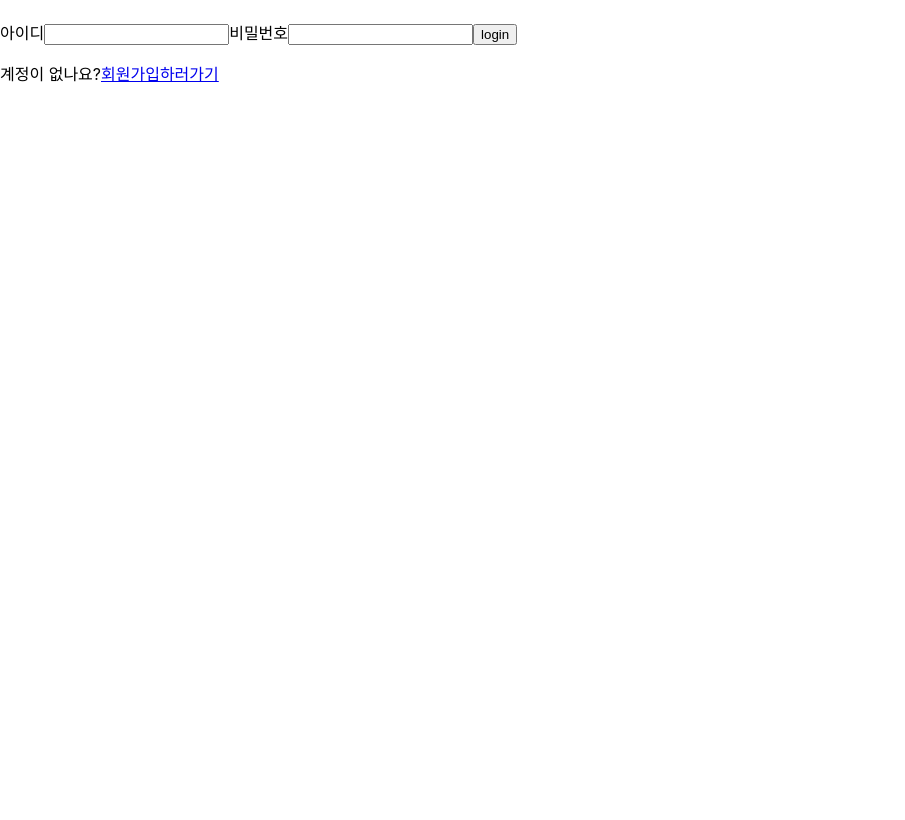
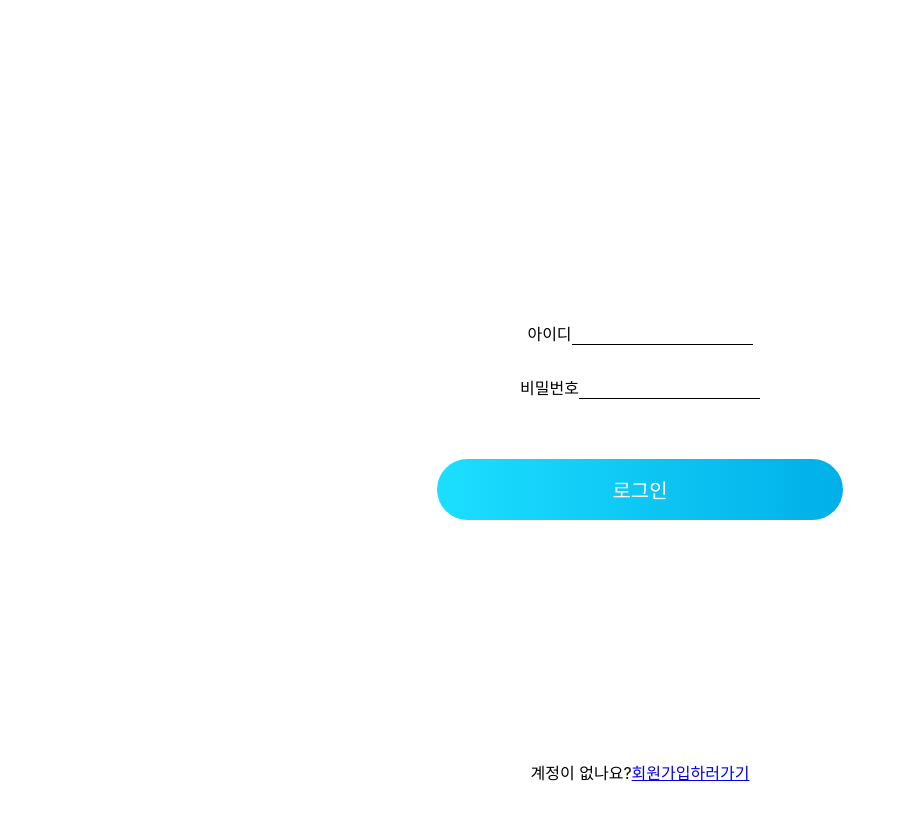
Before and after one commit to DevPetition/DevPetition-web, a React (Create React App) app: page / in a window 1280 px wide. Shown: the whole page, without its empty margins (0-905 px from the left). Built offline with nearby package versions, Linux system fonts and the light colour scheme.

Commit message:
style: login

```diff
--- a/public/index.html
+++ b/public/index.html
@@ -24,6 +24,16 @@
       work correctly both with client-side routing and a non-root public URL.
       Learn how to configure a non-root public URL by running `npm run build`.
     -->
+    <style>
+      html,
+      body,
+      #root {
+        height: 100%;
+        margin: 0;
+        padding: 0;
+        width: 100%;
+      }
+    </style>
     <title>React App</title>
   </head>
   <body>
--- a/src/components/LoginInput.jsx
+++ b/src/components/LoginInput.jsx
@@ -1,5 +1,6 @@
 import React, { useState } from "react";
 import { Link } from "react-router-dom";
+import "../styles/LoginInput.css";
 
 const LoginInput = () => {
   const [id, setID] = useState("");
@@ -18,22 +19,32 @@ const LoginInput = () => {
   };
 
   return (
-    <>
-      <form onSubmit={onSubmit}>
+    <div className="maxSize">
+      <form onSubmit={onSubmit} className="userIDPW">
         <label>
           아이디
-          <input type="text" value={id} onChange={onChangeId} />
+          <input
+            type="text"
+            className="userID"
+            value={id}
+            onChange={onChangeId}
+          />
         </label>
         <label>
           비밀번호
-          <input type="password" value={password} onChange={onChangePassword} />
+          <input
+            type="password"
+            className="userID"
+            value={password}
+            onChange={onChangePassword}
+          />
         </label>
-        <button>login</button>
+        <button className="loginBt">로그인</button>
       </form>
-      <p>
+      <p className="noaccount">
         계정이 없나요?<Link to="/signup">회원가입하러가기</Link>
       </p>
-    </>
+    </div>
   );
 };
 
--- /dev/null
+++ b/src/styles/LoginInput.css
@@ -0,0 +1,52 @@
+.maxSize {
+  height: 100%;
+  display: flex;
+  align-items: center;
+  justify-content: center;
+  flex-direction: column;
+}
+
+.userIDPW {
+  display: flex;
+  align-items: center;
+  justify-content: center;
+  flex-direction: column;
+}
+
+.userID {
+  border: none;
+  border-bottom: 1px solid black;
+  outline: none;
+  margin-bottom: 30px;
+}
+
+.userID:focus {
+  border: none;
+  border-bottom: 1px solid #00b0e8;
+  outline: none;
+  margin-bottom: 30px;
+}
+
+.loginBt {
+  display: flex;
+  align-items: center;
+  justify-content: center;
+  height: 100%;
+  width: 406px;
+  height: 61px;
+  font-family: "Noto Sans KR";
+  font-size: 20px;
+  margin-top: 30px;
+  border: none;
+  background: linear-gradient(90deg, #1cdfff 0%, #00afe9 100%);
+  border-radius: 44px;
+  color: white;
+}
+
+.noaccount {
+  display: flex;
+  align-items: center;
+  justify-content: center;
+  position: fixed;
+  bottom: 0;
+}
```
